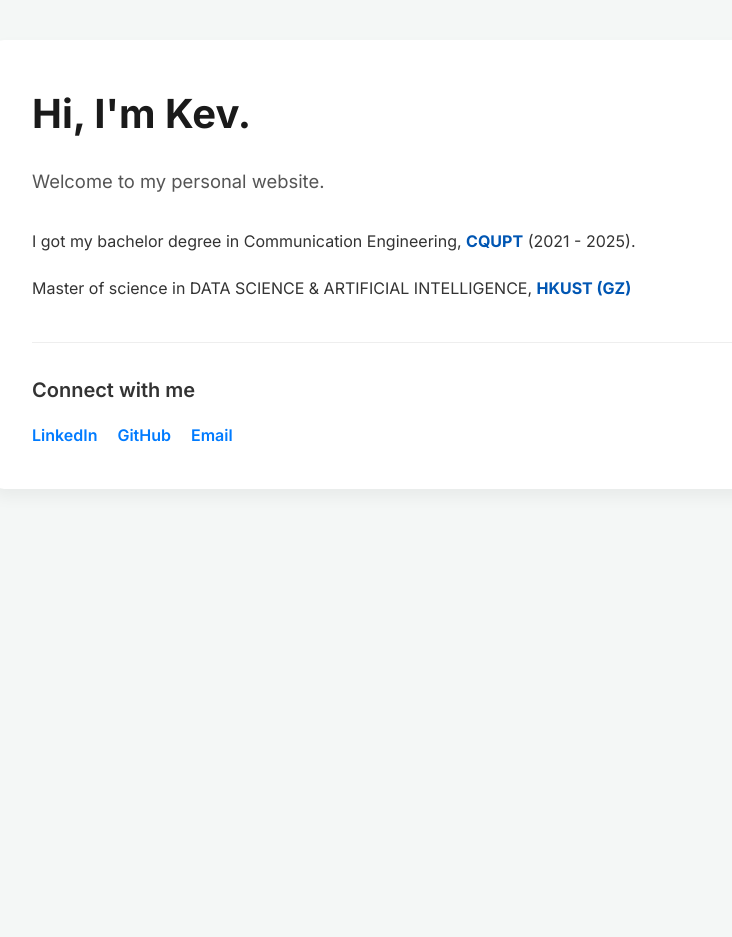
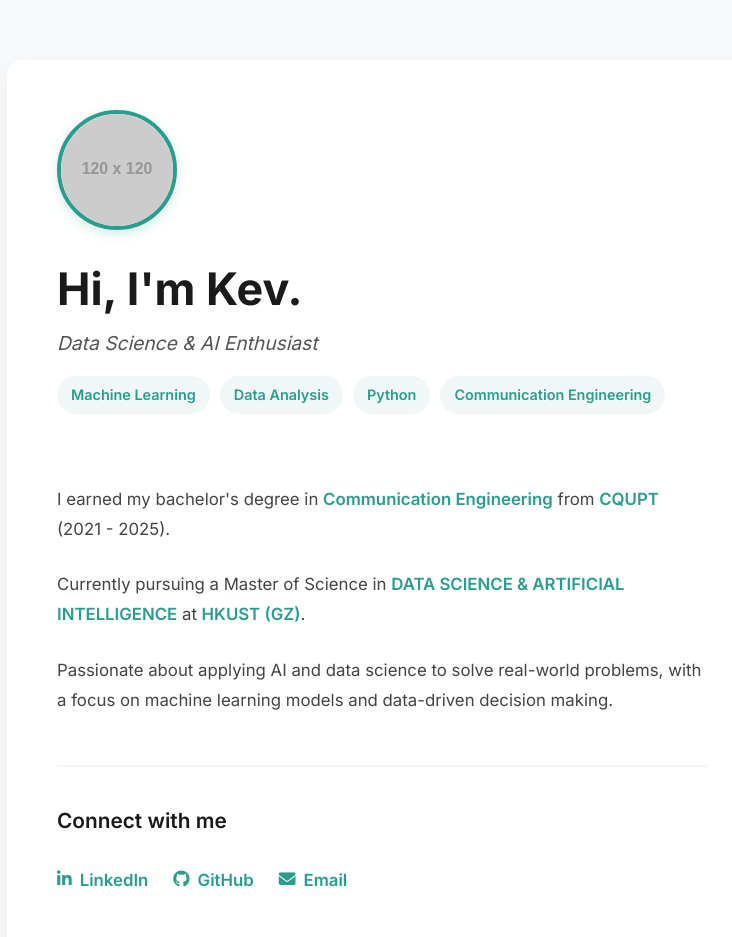
Before and after one commit to H-H902/H-H902.github.io, a plain HTML site: page index.html in a window 1280 px wide. Shown: the whole page, without its empty margins (258-990 px from the left). Before the commit the page ends 800 px from the top, so only its background shows below. Drawn offline with Linux system fonts and the light colour scheme; placeholder pictures from the web are drawn by us.

Commit message:
Update index.html

```diff
--- a/index.html
+++ b/index.html
@@ -7,70 +7,130 @@
 
     <link rel="preconnect" href="https://fonts.googleapis.com">
     <link rel="preconnect" href="https://fonts.gstatic.com" crossorigin>
-    <link href="https://fonts.googleapis.com/css2?family=Inter:wght@400;600;700&display=swap" rel="stylesheet">
+    <link href="https://fonts.googleapis.com/css2?family=Inter:wght@300;400;600;700&display=swap" rel="stylesheet">
+    <link rel="stylesheet" href="https://cdnjs.cloudflare.com/ajax/libs/font-awesome/6.4.0/css/all.min.css">
 
     <style>
-        /* --- 基本重置和页面样式 --- */
+        /* 基础重置和全局样式 */
+        * {
+            margin: 0;
+            padding: 0;
+            box-sizing: border-box;
+        }
+
         body {
-            font-family: 'Inter', sans-serif; /* 使用更现代的无衬线字体 */
-            line-height: 1.7;
-            background-color: #f4f7f6; /* 柔和的浅灰色背景 */
+            font-family: 'Inter', sans-serif;
+            line-height: 1.8;
+            background-color: #f8f9fa;
             color: #333;
             margin: 0;
-            padding: 40px 20px;
+            padding: 60px 20px;
+            transition: background-color 0.3s ease;
         }
 
-        /* --- 内容容器 --- */
+        /* 内容容器 */
         .container {
-            max-width: 700px; /* 限制内容宽度，提高可读性 */
-            margin: 0 auto; /* 居中 */
-            background-color: #ffffff; /* 白色卡片 */
-            padding: 40px;
-            border-radius: 12px; /* 圆角 */
-            box-shadow: 0 8px 16px rgba(0, 0, 0, 0.05); /* 细微的阴影 */
+            max-width: 750px;
+            margin: 0 auto;
+            background-color: #ffffff;
+            padding: 50px;
+            border-radius: 16px;
+            box-shadow: 0 10px 25px rgba(0, 0, 0, 0.06);
+            transform: translateY(0);
+            transition: transform 0.4s ease, box-shadow 0.4s ease;
         }
 
-        /* --- 排版样式 --- */
+        .container:hover {
+            transform: translateY(-5px);
+            box-shadow: 0 15px 30px rgba(0, 0, 0, 0.08);
+        }
+
+        /* 头像区域 */
+        .profile-header {
+            display: flex;
+            align-items: center;
+            gap: 30px;
+            margin-bottom: 40px;
+            flex-wrap: wrap;
+        }
+
+        .avatar {
+            width: 120px;
+            height: 120px;
+            border-radius: 50%;
+            object-fit: cover;
+            border: 4px solid #2A9D8F;
+            box-shadow: 0 4px 12px rgba(42, 157, 143, 0.2);
+        }
+
+        /* 排版样式 */
         h1 {
-            font-size: 2.5rem; /* 36px */
+            font-size: 2.8rem;
             font-weight: 700;
             margin-top: 0;
-            margin-bottom: 10px;
+            margin-bottom: 8px;
             color: #1a1a1a;
+            line-height: 1.3;
         }
 
         .subtitle {
-            font-size: 1.15rem; /* 18px */
+            font-size: 1.2rem;
             font-weight: 400;
             color: #555;
+            margin-bottom: 15px;
+            font-style: italic;
+        }
+
+        .tag-container {
+            display: flex;
+            flex-wrap: wrap;
+            gap: 10px;
             margin-bottom: 30px;
         }
 
+        .tag {
+            background-color: #f0f7f6;
+            color: #2A9D8F;
+            padding: 6px 14px;
+            border-radius: 20px;
+            font-size: 0.9rem;
+            font-weight: 600;
+            transition: all 0.2s ease;
+        }
+
+        .tag:hover {
+            background-color: #2A9D8F;
+            color: #ffffff;
+        }
+
         p {
-            font-size: 1rem; /* 16px */
-            margin-bottom: 20px;
+            font-size: 1.05rem;
+            margin-bottom: 25px;
+            color: #444;
         }
 
         strong {
-            color: #0056b3; /* 用主题色突出显示学校 */
+            color: #2A9D8F;
+            font-weight: 600;
         }
 
-        /* --- 社交链接列表 --- */
+        /* 社交链接区域 */
         .connect-header {
-            font-size: 1.25rem; /* 20px */
+            font-size: 1.3rem;
             font-weight: 600;
-            margin-top: 40px;
-            margin-bottom: 15px;
-            border-top: 1px solid #eee; /* 分隔线 */
-            padding-top: 30px;
+            margin-top: 50px;
+            margin-bottom: 20px;
+            border-top: 2px solid #f0f7f6;
+            padding-top: 35px;
+            color: #1a1a1a;
         }
 
         .social-links {
             list-style: none;
             padding-left: 0;
-            display: flex; /* 横向排列 */
-            flex-wrap: wrap; /* 在小屏幕上换行 */
-            gap: 20px; /* 链接之间的间距 */
+            display: flex;
+            flex-wrap: wrap;
+            gap: 25px;
             margin: 0;
         }
 
@@ -81,45 +141,93 @@
         .social-links a {
             text-decoration: none;
             font-weight: 600;
-            color: #007bff; /* 链接蓝色 */
-            font-size: 1rem;
-            transition: color 0.2s ease;
+            color: #2A9D8F;
+            font-size: 1.05rem;
+            display: flex;
+            align-items: center;
+            gap: 8px;
+            transition: all 0.2s ease;
+            padding: 5px 0;
+            border-bottom: 2px solid transparent;
         }
 
         .social-links a:hover {
-            color: #004a99; /* 悬停颜色 */
+            color: #1e7d74;
+            border-bottom: 2px solid #2A9D8F;
+            transform: translateX(3px);
+        }
+
+        /* 响应式调整 */
+        @media (max-width: 600px) {
+            .container {
+                padding: 30px 20px;
+            }
+
+            .profile-header {
+                gap: 20px;
+                justify-content: center;
+                text-align: center;
+            }
+
+            h1 {
+                font-size: 2.2rem;
+            }
+
+            .social-links {
+                gap: 20px;
+                justify-content: center;
+            }
         }
     </style>
 </head>
 <body>
 
     <main class="container">
+        <!-- 头像和个人信息头部 -->
+        <div class="profile-header">
+            <img src="https://via.placeholder.com/120" alt="Kev's Profile Photo" class="avatar">
+            <div>
+                <h1>Hi, I'm Kev.</h1>
+                <p class="subtitle">Data Science & AI Enthusiast</p>
+                <div class="tag-container">
+                    <span class="tag">Machine Learning</span>
+                    <span class="tag">Data Analysis</span>
+                    <span class="tag">Python</span>
+                    <span class="tag">Communication Engineering</span>
+                </div>
+            </div>
+        </div>
 
-        <h1>Hi, I'm Kev.</h1>
-        <p class="subtitle">Welcome to my personal website.</p>
-
+        <!-- 教育背景 -->
         <p>
-            I got my bachelor degree in Communication Engineering, <strong>CQUPT</strong> (2021 - 2025).
+            I earned my bachelor's degree in <strong>Communication Engineering</strong> from <strong>CQUPT</strong> (2021 - 2025).
         </p>
         <p>
-             Master of science  in DATA SCIENCE & ARTIFICIAL INTELLIGENCE, <strong>HKUST (GZ)</strong>
-
+            Currently pursuing a Master of Science in <strong>DATA SCIENCE & ARTIFICIAL INTELLIGENCE</strong> at <strong>HKUST (GZ)</strong>.
+        </p>
+        <p>
+            Passionate about applying AI and data science to solve real-world problems, with a focus on machine learning models and data-driven decision making.
         </p>
 
+        <!-- 社交链接 -->
         <h3 class="connect-header">Connect with me</h3>
-
         <ul class="social-links">
             <li>
-                <a href="https://linkedin.com/in/your-username" target="_blank" rel="noopener noreferrer">LinkedIn</a>
+                <a href="https://linkedin.com/in/your-username" target="_blank" rel="noopener noreferrer">
+                    <i class="fab fa-linkedin-in"></i> LinkedIn
+                </a>
             </li>
             <li>
-                <a href="http://github.com/H-H902" target="_blank" rel="noopener noreferrer">GitHub</a>
+                <a href="http://github.com/H-H902" target="_blank" rel="noopener noreferrer">
+                    <i class="fab fa-github"></i> GitHub
+                </a>
             </li>
             <li>
-                <a href="hzhu149@connect.hkust-gz.edu.cn">Email</a>
+                <a href="mailto:hzhu149@connect.hkust-gz.edu.cn">
+                    <i class="fas fa-envelope"></i> Email
+                </a>
             </li>
         </ul>
-
     </main>
 
 </body>
```
